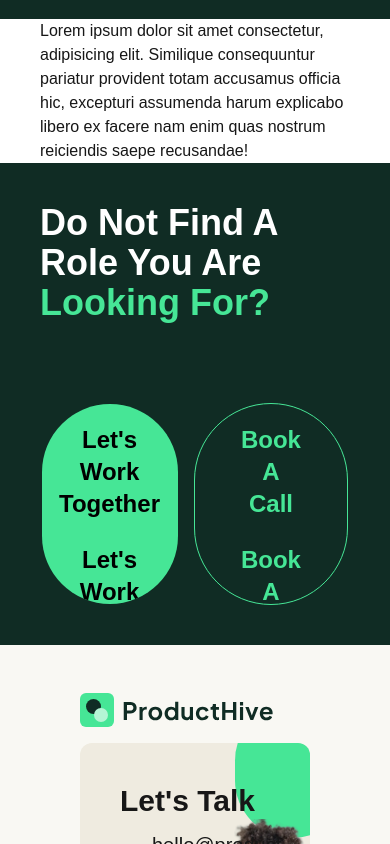
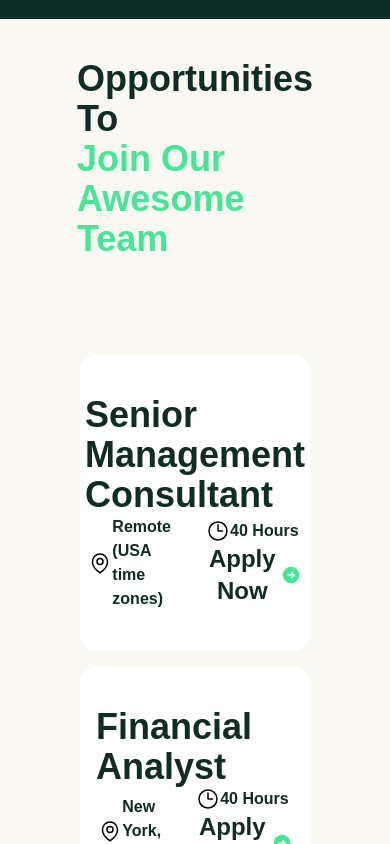
Before and after one commit to Yagya-Adh/product_hive, a Next.js app: page /about in a window 390 px wide. Shown: the part 6700-7544 px from the top of the page. Built offline with nearby package versions, Linux system fonts and the light colour scheme.

Commit message:
create: opportunity card list from about page has create.

```diff
--- a/app/components/about/OportunityToJoin.tsx
+++ b/app/components/about/OportunityToJoin.tsx
@@ -2,17 +2,61 @@
 
 import React from "react";
 import CustomTextBanner from "../banner/CustomTextBanner";
+import opportunityData from "@/opportunityList.json";
+import { ClockIcon, MapPinIcon } from "@heroicons/react/24/outline";
+import { ArrowRightCircleIcon } from "@heroicons/react/24/solid";
+
+interface IopportunityData {
+  id: number;
+  location: string;
+  position: string;
+  duration: string;
+}
+const listOpportunity: IopportunityData[] = opportunityData;
 
 const OportunityToJoin = () => {
   return (
     <>
+      <div className="bg-productHives-colorGrey">
         <div className="mx-auto px-10 max-w-screen-2xl">
           <div className="flex flex-col">
             <div>
-            Lorem ipsum dolor sit amet consectetur, adipisicing elit. Similique
-            consequuntur pariatur provident totam accusamus officia hic,
-            excepturi assumenda harum explicabo libero ex facere nam enim quas
-            nostrum reiciendis saepe recusandae!
+              <CustomTextBanner
+                preText="Opportunities to"
+                highlightText=" join our awesome team"
+                textColor="dark-green"
+              />
+            </div>
+            <div className="bg-productHives-colorGrey p-10">
+              {listOpportunity?.map((opportunity) => (
+                <div
+                  className="flex md:flex-row flex-col lg:justify-between items-center my-4 text-productHives-mainBackground bg-white hover:bg-productHives-buttonColor rounded-2xl py-10 px-4"
+                  key={opportunity.id}
+                >
+                  <h1 className="text-4xl font-bold">{opportunity.position}</h1>
+                  <div className="flex items-center">
+                    <h2 className="flex items-center font-bold mx-4">
+                      <span>
+                        <MapPinIcon className="size-6 text-black" />
+                      </span>
+                      {opportunity.location}
+                    </h2>
+                    <div className="flex  md:flex-row  flex-col  lg:justify-between items-center">
+                      <h3 className="flex items-center font-bold mx-4">
+                        <ClockIcon className="size-6  text-black" />
+                        {opportunity.duration}
+                      </h3>
+                      <button
+                        onClick={() => alert("clicke here..")}
+                        className="text-2xl font-bold flex items-center px-4"
+                      >
+                        Apply Now{" "}
+                        <ArrowRightCircleIcon className="size-8 hover:text-white text-productHives-buttonColor translate-x-0 hover:translate-x-2 duration-200 ease-in-out" />
+                      </button>
+                    </div>
+                  </div>
+                </div>
+              ))}
             </div>
           </div>
         </div>
@@ -20,7 +64,10 @@ const OportunityToJoin = () => {
           <CustomTextBanner
             preText="Do not find a role you are"
             highlightText="looking for?"
+            buttonGroup={true}
+            textColor="white"
           />
+        </div>
       </div>
     </>
   );
--- a/app/components/banner/CustomTextBanner.tsx
+++ b/app/components/banner/CustomTextBanner.tsx
@@ -6,6 +6,8 @@ interface ICustomTextBanner {
   highlightText: string;
   postText?: string;
   discription?: string;
+  buttonGroup?: boolean;
+  textColor?: "light-yellow" | "dark-green" | "white";
 }
 
 const CustomTextBanner = ({
@@ -13,10 +15,24 @@ const CustomTextBanner = ({
   highlightText,
   postText,
   discription,
+  buttonGroup,
+  textColor,
 }: ICustomTextBanner) => (
   <>
     <div className="flex flex-col items-center md:text-center  justify-center">
-      <div className="text-white md:max-w-screen-96 s p-10 text-4xl lg:text-6xl md:text-center font-semibold max-w-screen-xl   capitalize">
+      <div
+        className={`${
+          textColor == "white"
+            ? "text-white"
+            : textColor == "dark-green"
+            ? "text-productHives-mainBackground"
+            : textColor == "light-yellow"
+            ? "text-productHives-lightYellow"
+            : "text-white"
+        }
+
+        md:max-w-screen-96 s p-10 text-4xl lg:text-6xl md:text-center  font-semibold max-w-screen-xl capitalize`}
+      >
         {preText ? preText : ""} <br />
         <p className="text-productHives-buttonColor ">
           {highlightText ? highlightText : ""} <span className=""></span>
@@ -24,6 +40,7 @@ const CustomTextBanner = ({
         </p>
       </div>
       <p className="max-w-screen-sm">{discription ? discription : ""}</p>
+      {buttonGroup && (
         <div className="p-10 flex justify-between items-center text-black">
           <ButtonPills text="Let's Work Together" />
           <ButtonPills
@@ -32,6 +49,7 @@ const CustomTextBanner = ({
             padding="px-10"
           />
         </div>
+      )}
     </div>
   </>
 );
--- a/app/components/banner/PageBanner.tsx
+++ b/app/components/banner/PageBanner.tsx
@@ -19,6 +19,7 @@ const PageBanner = ({ variant }: IPageBanner) =>
         <Image src={personTwo} alt="home_" className="size-48" />
       </div>
       <CustomTextBanner
+        buttonGroup={true}
         preText="The customer engagement platform for"
         highlightText="every small business"
       />
@@ -26,6 +27,7 @@ const PageBanner = ({ variant }: IPageBanner) =>
   ) : variant === "service" ? (
     <div className="relative lg:text-center flex flex-col text-white justify-center items-center p-10 py-40">
       <CustomTextBanner
+        buttonGroup={true}
         preText="Our versatile business solutions"
         highlightText="& expert services"
         discription="Discover our services, from enhancing your digital footprint to developing growth strategies, integrating tech solutions, and offering expert advice for your business&lsquo;s success."
@@ -34,6 +36,7 @@ const PageBanner = ({ variant }: IPageBanner) =>
   ) : variant === "about" ? (
     <div className="relative lg:text-center flex flex-col text-white justify-center items-center p-10 py-40">
       <CustomTextBanner
+        buttonGroup={true}
         preText="Unveiling the Journey of"
         highlightText="about us"
         discription="We believe that entrepreneurs are society's problem solvers. They see opportunities in complexities and drive us towards progress"
--- /dev/null
+++ b/opportunityList.json
@@ -0,0 +1,26 @@
+[
+  {
+    "id": 1,
+    "position": "Senior Management Consultant",
+    "location": "Remote (USA time zones)",
+    "duration": "40 Hours"
+  },
+  {
+    "id": 2,
+    "position": "Financial Analyst",
+    "location": "New York, USA",
+    "duration": "40 Hours"
+  },
+  {
+    "id": 3,
+    "position": "Human Resources Consultant",
+    "location": "Washington, DC, USA",
+    "duration": "40 Hours"
+  },
+  {
+    "id": 4,
+    "position": "IT Solutions Consultant",
+    "location": "Utrecht",
+    "duration": "40 Hours"
+  }
+]
```
Lines whose indentation alone changed are shown as unchanged.
